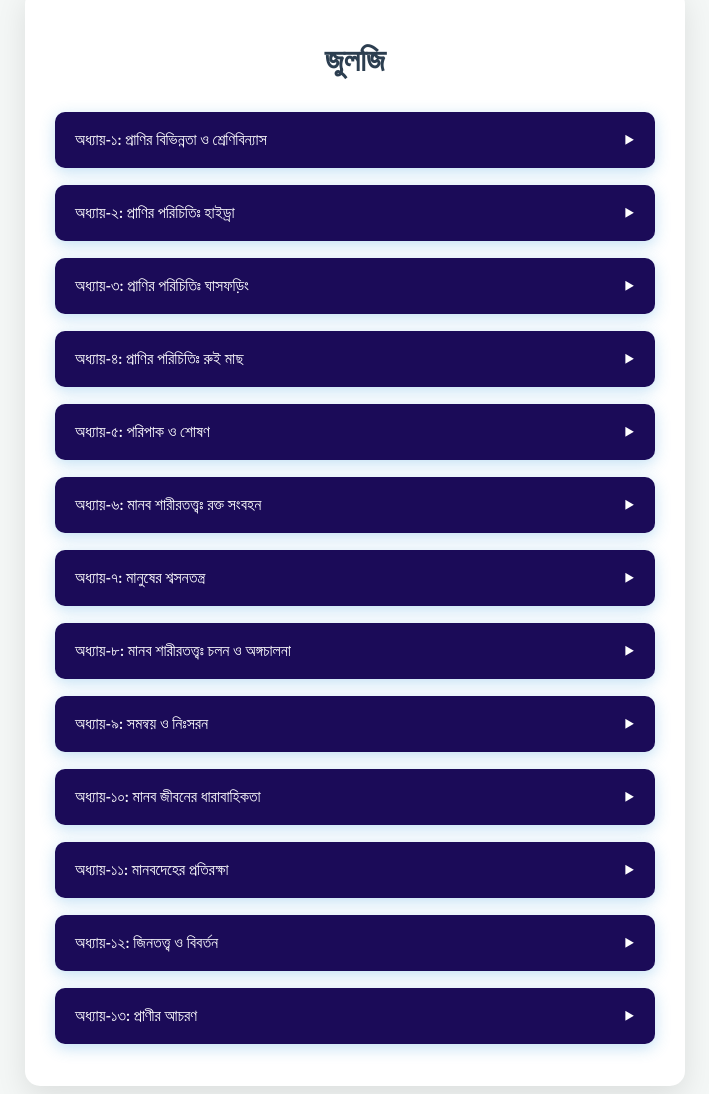
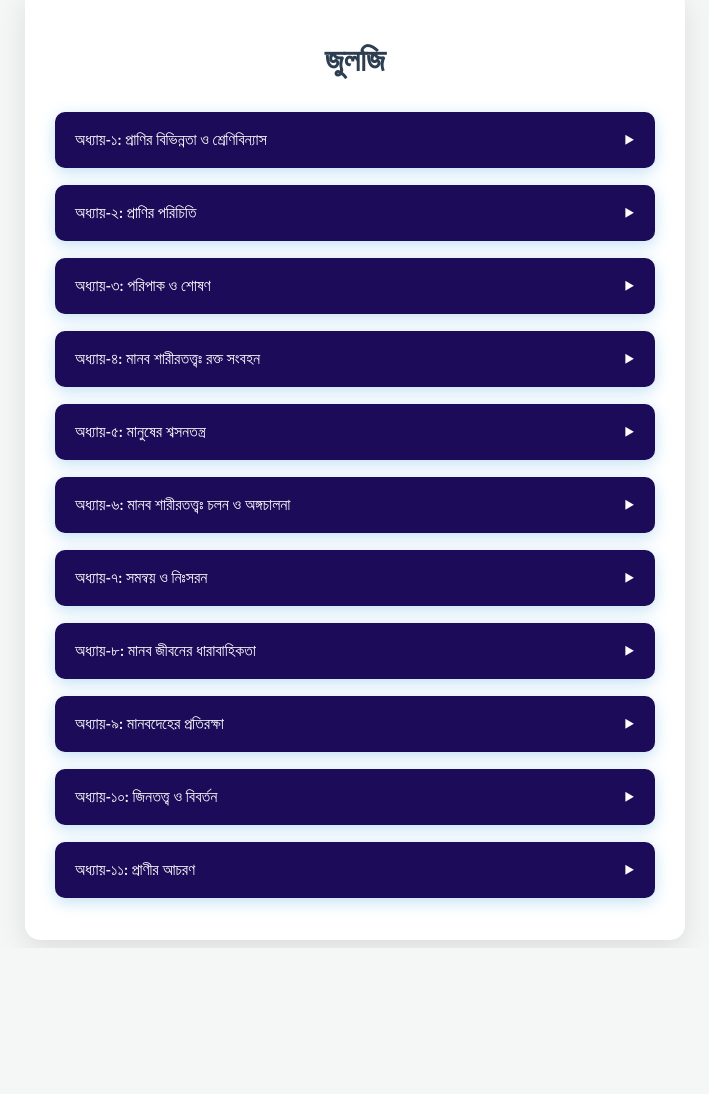
Before and after one commit to medicalprostuti/z, a plain HTML site: page index.html in a window 1280 px wide. Shown: the part 69-1163 px from the top of the page, without its empty margins (285-994 px from the left). After the commit the page ends 1017 px from the top, so only its background shows below. Drawn offline with Linux system fonts and the light colour scheme.

Commit message:
Update index.html

```diff
--- a/index.html
+++ b/index.html
@@ -121,7 +121,7 @@
   <body>
     <div class="subject-container" id="subject-menu">
       <h1>জুলজি</h1>
-      </div>
+    </div>
 
     <script>
       const chaptersData = [
@@ -145,8 +145,9 @@
         },
         {
           id: "ch2",
-          title: "অধ্যায়-২: প্রাণির পরিচিতিঃ হাইড্রা",
+          title: "অধ্যায়-২: প্রাণির পরিচিতি",
           topics: [
+            // হাইড্রা topics
             {
               title: "২.১ - হাইড্রার সাধারণ পরিচিতি ও গঠণ",
               url: "https://medicalprostuti.github.io/z4/",
@@ -159,311 +160,301 @@
               title: "২.৩ - হাইড্রার জনন ও মিথোজিবিতা",
               url: "https://medicalprostuti.github.io/z6/",
             },
+            // ঘাসফড়িং topics
+            {
+              title: "২.৪ - ঘাসফড়িং: সাধারণ পরিচিতি ও গঠন",
+              url: "https://medicalprostuti.github.io/z7/",
+            },
+            {
+              title: "২.৫ - ঘাসফড়িং: পৌষ্টিকতন্ত্র ও রক্তসংবহন তন্ত্র",
+              url: "https://medicalprostuti.github.io/z8/",
+            },
+            {
+              title: "২.৬ - ঘাসফড়িং: শ্বসনতন্ত্র ও রেচনতন্ত্র",
+              url: "https://medicalprostuti.github.io/z9/",
+            },
+            {
+              title: "২.৭ - ঘাসফড়িং: সংবেদী অঙ্গ, প্রজন প্রক্তিয়া ও রুপান্তর",
+              url: "https://medicalprostuti.github.io/z10/",
+            },
+            // রুই মাছ topics
+            {
+              title: "২.৮ - রুই মাছ: সাধারণ পরিচিতি ও বাহ্যিক গঠন",
+              url: "https://medicalprostuti.github.io/z11/",
+            },
+            {
+              title: "২.৯ - রুই মাছ: রক্ত সংবহন তন্ত্র",
+              url: "https://medicalprostuti.github.io/z12/",
+            },
+            {
+              title: "২.১০ - রুই মাছ: শ্বসনতন্ত্র, প্রজনন ও জীবনবৃত্তান্ত",
+              url: "https://medicalprostuti.github.io/z13/",
+            },
           ],
         },
         {
           id: "ch3",
-          title: "অধ্যায়-৩: প্রাণির পরিচিতিঃ ঘাসফড়িং",
+          title: "অধ্যায়-৩: পরিপাক ও শোষণ",
           topics: [
             {
-              title: "৩.১ - সাধারণ পরিচিতি ও গঠন",
-              url: "https://medicalprostuti.github.io/z7/",
+              title:
+                "৩.১ - পৌষ্টিক তন্ত্র, পৌষ্টিক তন্ত্রের বিভিন্ন অংশের শনাক্তকারী বৈশিষ্ট্য",
+              url: "https://medicalprostuti.github.io/z14/",
             },
             {
-              title: "৩.২ - পৌষ্টিকতন্ত্র ও রক্তসংবহন তন্ত্র",
-              url: "https://medicalprostuti.github.io/z8/",
+              title: "৩.২ - পৌষ্টিকগ্রন্থি ",
+              url: "https://medicalprostuti.github.io/z15/",
             },
             {
-              title: "৩.৩ - শ্বসনতন্ত্র ও রেচনতন্ত্র",
-              url: "https://medicalprostuti.github.io/z9/",
+              title: "৩.৩ - মানুষের খাদ্য পরিপাক প্রণালী ও শোষণ",
+              url: "https://medicalprostuti.github.io/z16/",
             },
             {
-              title: "৩.৪ - সংবেদী অঙ্গ, প্রজন প্রক্তিয়া ও রুপান্তর",
-              url: "https://medicalprostuti.github.io/z10/",
+              title: "৩.৪ - পরিপাকে স্নায়ুতন্ত্র ও হরমোনের ভূমিকা",
+              url: "https://medicalprostuti.github.io/z17/",
+            },
+            {
+              title: "৩.৫ - স্থুলতা-",
+              url: "https://medicalprostuti.github.io/z18/",
             },
           ],
         },
         {
           id: "ch4",
-          title: "অধ্যায়-৪: প্রাণির পরিচিতিঃ রুই মাছ",
+          title: "অধ্যায়-৪: মানব শারীরতত্ত্বঃ রক্ত সংবহন",
           topics: [
             {
-              title: "৪.১ - সাধারণ পরিচিতি ও বাহ্যিক গঠন",
-              url: "https://medicalprostuti.github.io/z11/",
+              title: "৪.১ - রক্ত",
+              url: "https://medicalprostuti.github.io/z19/",
             },
             {
-              title: "৪.২ -রক্ত সংবহন তন্ত্র",
-              url: "https://medicalprostuti.github.io/z12/",
+              title: "৪.২ - হৃদপিন্ড",
+              url: "https://medicalprostuti.github.io/z20/",
             },
             {
-              title: "৪.৩ - শ্বসনতন্ত্র, প্রজনন ও জীবনবৃত্তান্ত",
-              url: "https://medicalprostuti.github.io/z13/",
+              title: "৪.৩ - কার্ডিয়াক চক্র",
+              url: "https://medicalprostuti.github.io/z21/",
+            },
+            {
+              title: "৪.৪ - রক্তচাপ নিয়ন্ত্রনে ব্যারো রিসেপ্টরের ভূমিকা",
+              url: "https://medicalprostuti.github.io/z22/",
+            },
+            {
+              title: "৪.৫ - রক্ত সংবহন তন্ত্র",
+              url: "https://medicalprostuti.github.io/z23/",
+            },
+            {
+              title: "৪.৬ - হৃদরোগের বিভিন্ন অবস্থা ও চিকিৎসার ধারণা",
+              url: "https://medicalprostuti.github.io/z24/",
             },
           ],
         },
         {
           id: "ch5",
-          title: "অধ্যায়-৫: পরিপাক ও শোষণ",
+          title: "অধ্যায়-৫: মানুষের শ্বসনতন্ত্র",
           topics: [
             {
-              title:
-                "৫.১ - পৌষ্টিক তন্ত্র, পৌষ্টিক তন্ত্রের বিভিন্ন অংশের শনাক্তকারী বৈশিষ্ট্য",
-              url: "https://medicalprostuti.github.io/z14/",
+              title: "৫.১ - মানুষের শ্বসনতন্ত্র",
+              url: "https://medicalprostuti.github.io/z25/",
             },
             {
-              title: "৫.২ - পৌষ্টিকগ্রন্থি ",
-              url: "https://medicalprostuti.github.io/z15/",
+              title: "৫.২ - শ্বসনের শারীরবৃত্ত",
+              url: "https://medicalprostuti.github.io/z26/",
             },
             {
-              title: "৫.৩ - মানুষের খাদ্য পরিপাক প্রণালী ও শোষণ",
-              url: "https://medicalprostuti.github.io/z16/",
+              title: "৫.৩ - গ্যাসীয় পরিবহন ও শ্বসনে শ্বাসরঞ্জকের ভূমিকা",
+              url: "https://medicalprostuti.github.io/z27/",
             },
             {
-              title: "৫.৪ - পরিপাকে স্নায়ুতন্ত্র ও হরমোনের ভূমিকা",
-              url: "https://medicalprostuti.github.io/z17/",
+              title: "৫.৪ - শ্বাসনালির সমস্যা, লক্ষণ ও প্রতিকার",
+              url: "https://medicalprostuti.github.io/z28/",
             },
             {
-              title: "৫.৫ - স্থুলতা-",
-              url: "https://medicalprostuti.github.io/z18/",
+              title: "৫.৫ - মানব শারীরতত্ত্বঃ বর্জ্য ও নিষ্কাশন",
+              url: "https://medicalprostuti.github.io/z29/",
+            },
+            {
+              title: "৫.৬ - রেচনের শারীরবৃত্ত",
+              url: "https://medicalprostuti.github.io/z30/",
+            },
+            {
+              title: "৫.৭ - রেচন ও অসমোরেগুলেশনে বৃকের ভূমিকা",
+              url: "https://medicalprostuti.github.io/z31/",
+            },
+            {
+              title: "৫.৮ - বৃক্ক বিকল ও বৃক্কের হরমোনাল ক্রিয়া",
+              url: "https://medicalprostuti.github.io/z32/",
             },
           ],
         },
         {
           id: "ch6",
-          title: "অধ্যায়-৬: মানব শারীরতত্ত্বঃ রক্ত সংবহন",
+          title: "অধ্যায়-৬: মানব শারীরতত্ত্বঃ চলন ও অঙ্গচালনা",
           topics: [
             {
-              title: "৬.১ - রক্ত",
-              url: "https://medicalprostuti.github.io/z19/",
+              title: "৬.১ - কঙ্কালতন্ত্র",
+              url: "https://medicalprostuti.github.io/z33/",
             },
             {
-              title: "৬.২ - হৃদপিন্ড",
-              url: "https://medicalprostuti.github.io/z20/",
+              title: "৬.২ - অক্ষীয় কঙ্কালতন্ত্র",
+              url: "https://medicalprostuti.github.io/z34/",
             },
             {
-              title: "৬.৩ - কার্ডিয়াক চক্র",
-              url: "https://medicalprostuti.github.io/z21/",
+              title: "৬.৩ - মেরুদন্ড বা শিরাদাড়া বা স্পাইন",
+              url: "https://medicalprostuti.github.io/z35/",
             },
             {
-              title: "৬.৪ - রক্তচাপ নিয়ন্ত্রনে ব্যারো রিসেপ্টরের ভূমিকা",
-              url: "https://medicalprostuti.github.io/z22/",
+              title: "৬.৪ - উপাঙীয় কঙ্কালতন্ত্র",
+              url: "https://medicalprostuti.github.io/z36/",
             },
             {
-              title: "৬.৫ - রক্ত সংবহন তন্ত্র",
-              url: "https://medicalprostuti.github.io/z23/",
+              title: "৬.৫ - অস্থি ও তরুনাস্থি",
+              url: "https://medicalprostuti.github.io/z37/",
             },
             {
-              title: "৬.৬ - হৃদরোগের বিভিন্ন অবস্থা ও চিকিৎসার ধারণা",
-              url: "https://medicalprostuti.github.io/z24/",
+              title: "৬.৬ - পেশি টিস্যু",
+              url: "https://medicalprostuti.github.io/z38/",
+            },
+            {
+              title: "৬.৭ - রডস ও লিভারতন্ত্র, অস্থিভঙ্গ",
+              url: "https://medicalprostuti.github.io/z39/",
             },
           ],
         },
         {
           id: "ch7",
-          title: "অধ্যায়-৭: মানুষের শ্বসনতন্ত্র",
+          title: "অধ্যায়-৭: সমন্বয় ও নিঃসরন",
           topics: [
             {
-              title: "৭.১ - মানুষের শ্বসনতন্ত্র",
-              url: "https://medicalprostuti.github.io/z25/",
+              title: "৭.১ - স্নায়ুতন্ত্র ও নিউরন",
+              url: "https://medicalprostuti.github.io/z40/",
             },
             {
-              title: "৭.২ - শ্বসনের শারীরবৃত্ত",
-              url: "https://medicalprostuti.github.io/z26/",
+              title: "৭.২ - মেনিনজেস, মস্তিষ্ক ও সেরিব্রোস্পাইনাল ফ্লুইড",
+              url: "https://medicalprostuti.github.io/z41/",
             },
             {
-              title: "৭.৩ - গ্যাসীয় পরিবহন ও শ্বসনে শ্বাসরঞ্জকের ভূমিকা",
-              url: "https://medicalprostuti.github.io/z27/",
+              title: "৭.৩ - করোটিক স্নায়ু",
+              url: "https://medicalprostuti.github.io/z42/",
             },
             {
-              title: "৭.৪ - শ্বাসনালির সমস্যা, লক্ষণ ও প্রতিকার",
-              url: "https://medicalprostuti.github.io/z28/",
+              title: "৭.৪ - চোখ বা দর্শনেন্দ্রীয়",
+              url: "https://medicalprostuti.github.io/z43/",
             },
             {
-              title: "৭.৫ - মানব শারীরতত্ত্বঃ বর্জ্য ও নিষ্কাশন",
-              url: "https://medicalprostuti.github.io/z29/",
+              title: "৭.৫ - কান ও ভারসাম্য রক্ষাকারী অঙ্গ",
+              url: "https://medicalprostuti.github.io/z44/",
             },
             {
-              title: "৭.৬ - রেচনের শারীরবৃত্ত",
-              url: "https://medicalprostuti.github.io/z30/",
-            },
-            {
-              title: "৭.৭ - রেচন ও অসমোরেগুলেশনে বৃকের ভূমিকা",
-              url: "https://medicalprostuti.github.io/z31/",
-            },
-            {
-              title: "৭.৮ - বৃক্ক বিকল ও বৃক্কের হরমোনাল ক্রিয়া",
-              url: "https://medicalprostuti.github.io/z32/",
+              title: "৭.৬ - রাসায়নিক সমন্বয় ও হরমোন",
+              url: "https://medicalprostuti.github.io/z45/",
             },
           ],
         },
         {
           id: "ch8",
-          title: "অধ্যায়-৮: মানব শারীরতত্ত্বঃ চলন ও অঙ্গচালনা",
+          title: "অধ্যায়-৮: মানব জীবনের ধারাবাহিকতা",
           topics: [
             {
-              title: "৮.১ - কঙ্কালতন্ত্র",
-              url: "https://medicalprostuti.github.io/z33/",
+              title: "৮.১ - প্রজননতন্ত্র",
+              url: "https://medicalprostuti.github.io/z46/",
             },
             {
-              title: "৮.২ - অক্ষীয় কঙ্কালতন্ত্র",
-              url: "https://medicalprostuti.github.io/z34/",
+              title: "৮.২ - রজচক্র, গ্যামেট সৃষ্টি ও নিষেক",
+              url: "https://medicalprostuti.github.io/z47/",
             },
             {
-              title: "৮.৩ - মেরুদন্ড বা শিরাদাড়া বা স্পাইন",
-              url: "https://medicalprostuti.github.io/z35/",
+              title: "৮.৩ - গর্ভধারণ ও মানবভ্রুনের পরিষ্ফুটন",
+              url: "https://medicalprostuti.github.io/z48/",
             },
             {
-              title: "৮.৪ - উপাঙীয় কঙ্কালতন্ত্র",
-              url: "https://medicalprostuti.github.io/z36/",
+              title: "৮.৪ - ভ্রুণ ও ফিটাসের বিকাশ",
+              url: "https://medicalprostuti.github.io/z49/",
             },
             {
-              title: "৮.৫ - অস্থি ও তরুনাস্থি",
-              url: "https://medicalprostuti.github.io/z37/",
+              title: "৮.৫ - গর্ভনিরোধক পদ্ধতি ও পরিবার পরিকল্পনা",
+              url: "https://medicalprostuti.github.io/z50/",
             },
             {
-              title: "৮.৬ - পেশি টিস্যু",
-              url: "https://medicalprostuti.github.io/z38/",
-            },
-            {
-              title: "৮.৭ - রডস ও লিভারতন্ত্র, অস্থিভঙ্গ",
-              url: "https://medicalprostuti.github.io/z39/",
+              title: "৮.৬ - প্রজনতন্ত্রের সমস্যা ও যৌনবাহিত রোগ",
+              url: "https://medicalprostuti.github.io/z51/",
             },
           ],
         },
         {
           id: "ch9",
-          title: "অধ্যায়-৯: সমন্বয় ও নিঃসরন",
+          title: "অধ্যায়-৯: মানবদেহের প্রতিরক্ষা",
           topics: [
             {
-              title: "৯.১ - স্নায়ুতন্ত্র ও নিউরন",
-              url: "https://medicalprostuti.github.io/z40/",
+              title: "৯.১ - মানবদেহের প্রতিরক্ষা ব্যবস্থা",
+              url: "https://medicalprostuti.github.io/z52/",
             },
             {
-              title: "৯.২ - মেনিনজেস, মস্তিষ্ক ও সেরিব্রোস্পাইনাল ফ্লুইড",
-              url: "https://medicalprostuti.github.io/z41/",
+              title: "৯.২ - ১ম ও ২য় প্রতিরক্ষা ব্যবস্থা",
+              url: "https://medicalprostuti.github.io/z53/",
             },
             {
-              title: "৯.৩ - করোটিক স্নায়ু",
-              url: "https://medicalprostuti.github.io/z42/",
+              title: "৯.৩ - ৩য় প্রতিরক্ষা স্তর",
+              url: "https://medicalprostuti.github.io/z54/",
             },
             {
-              title: "৯.৪ - চোখ বা দর্শনেন্দ্রীয়",
-              url: "https://medicalprostuti.github.io/z43/",
+              title: "৯.৪ - অ্যান্টিজেন ও অ্যান্টিবডি",
+              url: "https://medicalprostuti.github.io/z55/",
             },
             {
-              title: "৯.৫ - কান ও ভারসাম্য রক্ষাকারী অঙ্গ",
-              url: "https://medicalprostuti.github.io/z44/",
-            },
-            {
-              title: "৯.৬ - রাসায়নিক সমন্বয় ও হরমোন",
-              url: "https://medicalprostuti.github.io/z45/",
+              title: "৯.৫ - প্রতিরক্ষা ব্যবস্থায় টিকার ভূমিকা",
+              url: "https://medicalprostuti.github.io/z56/",
             },
           ],
         },
         {
           id: "ch10",
-          title: "অধ্যায়-১০: মানব জীবনের ধারাবাহিকতা",
+          title: "অধ্যায়-১০: জিনতত্ত্ব ও বিবর্তন",
           topics: [
             {
-              title: "১০.১ - প্রজননতন্ত্র",
-              url: "https://medicalprostuti.github.io/z46/",
+              title: "১০.১ - বংশগতিবিদ্যা, জিনতত্ত্ব ও জেনেটিক্স",
+              url: "https://medicalprostuti.github.io/z57/",
             },
             {
-              title: "১০.২ - রজচক্র, গ্যামেট সৃষ্টি ও নিষেক",
-              url: "https://medicalprostuti.github.io/z47/",
+              title: "১০.২ - মেন্ডেলের সূত্র ও ব্যতিক্রম",
+              url: "https://medicalprostuti.github.io/z58/",
             },
             {
-              title: "১০.৩ - গর্ভধারণ ও মানবভ্রুনের পরিষ্ফুটন",
-              url: "https://medicalprostuti.github.io/z48/",
+              title: "১০.৩ - লিঙ্গ নির্ধারণ নীতি",
+              url: "https://medicalprostuti.github.io/z59/",
             },
             {
-              title: "১০.৪ - ভ্রুণ ও ফিটাসের বিকাশ",
-              url: "https://medicalprostuti.github.io/z49/",
+              title: "১০.৪ - সেক্স লিংকড ডিসঅর্ডার",
+              url: "https://medicalprostuti.github.io/z60/",
             },
             {
-              title: "১০.৫ - গর্ভনিরোধক পদ্ধতি ও পরিবার পরিকল্পনা",
-              url: "https://medicalprostuti.github.io/z50/",
+              title: "১০.৫ - ব্লাড গ্রুপ",
+              url: "https://medicalprostuti.github.io/z61/",
             },
             {
-              title: "১০.৬ - প্রজনতন্ত্রের সমস্যা ও যৌনবাহিত রোগ",
-              url: "https://medicalprostuti.github.io/z51/",
+              title: "১০.৬ - বিবর্তন ও অভিব্যক্তি",
+              url: "https://medicalprostuti.github.io/z62/",
             },
           ],
         },
         {
           id: "ch11",
-          title: "অধ্যায়-১১: মানবদেহের প্রতিরক্ষা",
+          title: "অধ্যায়-১১: প্রাণীর আচরণ",
           topics: [
             {
-              title: "১১.১ - মানবদেহের প্রতিরক্ষা ব্যবস্থা",
-              url: "https://medicalprostuti.github.io/z52/",
-            },
-            {
-              title: "১১.২ - ১ম ও ২য় প্রতিরক্ষা ব্যবস্থা",
-              url: "https://medicalprostuti.github.io/z53/",
-            },
-            {
-              title: "১১.৩ - ৩য় প্রতিরক্ষা স্তর",
-              url: "https://medicalprostuti.github.io/z54/",
-            },
-            {
-              title: "১১.৪ - অ্যান্টিজেন ও অ্যান্টিবডি",
-              url: "https://medicalprostuti.github.io/z55/",
-            },
-            {
-              title: "১১.৫ - প্রতিরক্ষা ব্যবস্থায় টিকার ভূমিকা",
-              url: "https://medicalprostuti.github.io/z56/",
-            },
-          ],
-        },
-        {
-          id: "ch12",
-          title: "অধ্যায়-১২: জিনতত্ত্ব ও বিবর্তন",
-          topics: [
-            {
-              title: "১২.১ - বংশগতিবিদ্যা, জিনতত্ত্ব ও জেনেটিক্স",
-              url: "https://medicalprostuti.github.io/z57/",
-            },
-            {
-              title: "১২.২ - মেন্ডেলের সূত্র ও ব্যতিক্রম",
-              url: "https://medicalprostuti.github.io/z58/",
-            },
-            {
-              title: "১২.৩ - লিঙ্গ নির্ধারণ নীতি",
-              url: "https://medicalprostuti.github.io/z59/",
-            },
-            {
-              title: "১২.৪ - সেক্স লিংকড ডিসঅর্ডার",
-              url: "https://medicalprostuti.github.io/z60/",
-            },
-            {
-              title: "১২.৫ - ব্লাড গ্রুপ",
-              url: "https://medicalprostuti.github.io/z61/",
-            },
-            {
-              title: "১২.৬ - বিবর্তন ও অভিব্যক্তি",
-              url: "https://medicalprostuti.github.io/z62/",
-            },
-          ],
-        },
-        {
-          id: "ch13",
-          title: "অধ্যায়-১৩: প্রাণীর আচরণ",
-          topics: [
-            {
-              title: "১৩.১ - আচরণের প্রকৃতি ও সহজাত আচরণ",
+              title: "১১.১ - আচরণের প্রকৃতি ও সহজাত আচরণ",
               url: "https://medicalprostuti.github.io/z63/",
             },
             {
-              title: "১৩.২ - ট্যাক্সিক্স",
+              title: "১১.২ - ট্যাক্সিক্স",
               url: "https://medicalprostuti.github.io/z64/",
             },
             {
-              title: "১৩.৩ - প্রতিবর্ত ক্রিয়া ও সহজাত আবেগ",
+              title: "১১.৩ - প্রতিবর্ত ক্রিয়া ও সহজাত আবেগ",
               url: "https://medicalprostuti.github.io/z65/",
             },
             {
-              title: "১৩.৪ - সামাজিক আচরণ",
+              title: "১১.৪ - সামাজিক আচরণ",
               url: "https://medicalprostuti.github.io/z66/",
             },
           ],
```
